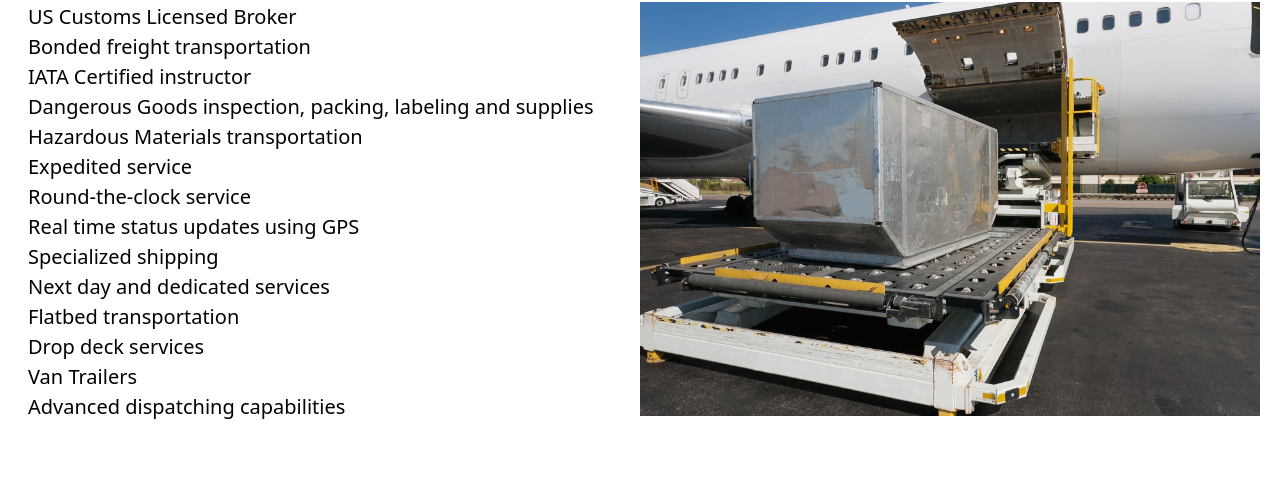
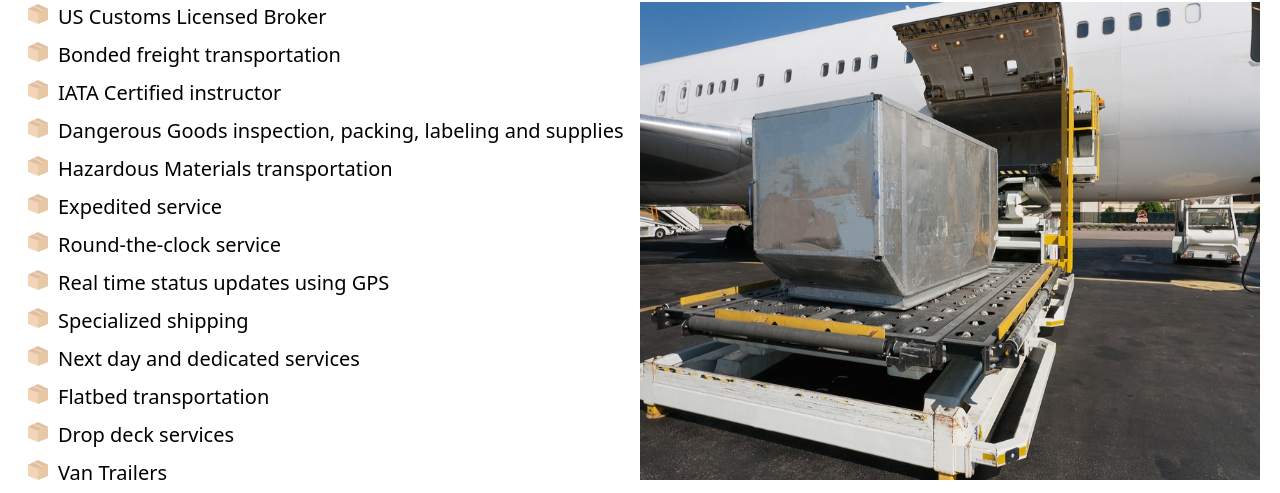
Before and after one commit to manuelsavino/globalserviceinc, a Gatsby site: page /services in a window 1280 px wide. Shown: the part 166-659 px from the top of the page. Built offline with nearby package versions, Linux system fonts and the light colour scheme; Gatsby itself is replaced by a stand-in of ours.

Commit message:
add boxes

```diff
--- a/src/pages/services.js
+++ b/src/pages/services.js
@@ -3,7 +3,7 @@
 import SEO from "../components/seo"
 import styled from "styled-components"
 import cargoShip from "../images/cargoPlanes.jpg"
-// import Box from "../images/box.svg"
+import Box from "../images/box.svg"
 
 const servicesArr = [
   { name: "US Customs Licensed Broker" },
@@ -22,22 +22,22 @@
   { name: "Advanced dispatching capabilities" },
 ]
 
-// const Li = styled.li`
-//   padding-bottom: 5px;
-//   &:last-child {
-//     padding-bottom: 50px;
-//   }
-//   &:before {
-//     content: "";
-//     display: inline-block;
-//     height: 1em;
-//     width: 1em;
-//     /* background-image: url(${Box}); */
-//     background-size: contain;
-//     background-repeat: no-repeat;
-//     margin-right: 0.5em;
-//   }
-// `
+const Li = styled.li`
+  padding-bottom: 8px;
+  &:last-child {
+    padding-bottom: 50px;
+  }
+  &:before {
+    content: "";
+    display: inline-block;
+    height: 1em;
+    width: 1em;
+    background-image: url(${Box});
+    background-size: contain;
+    background-repeat: no-repeat;
+    margin-right: 0.5em;
+  }
+`
 
 const services = () => (
   <Layout>
@@ -50,12 +50,12 @@
         <div className="container services justify-center sm:justify-between">
           <ul>
             {servicesArr.map(s => (
-              <li
+              <Li
                 key={s.name}
                 className="service text-base sm:text-lg md:text-xl text-black pl-2 leading-none sm:leading-snug md:leading-normal"
               >
                 {s.name}
-              </li>
+              </Li>
             ))}
           </ul>
         </div>
```
Also changed, not shown: src/images/box.svg (added).
